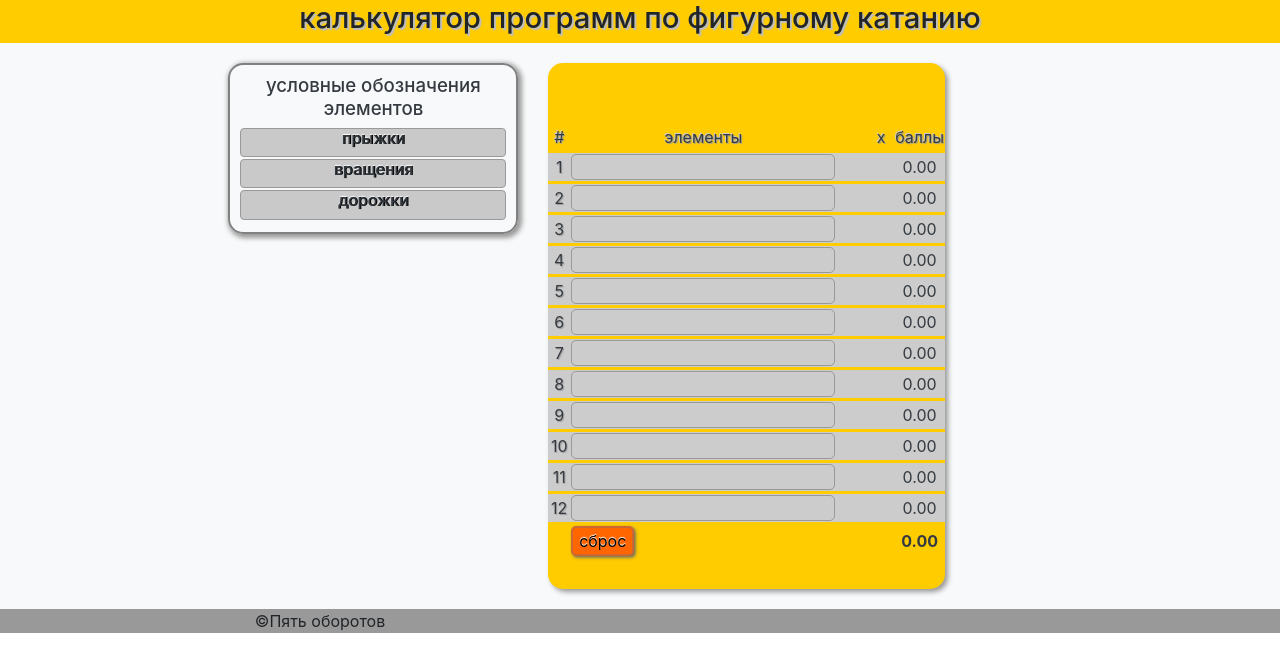
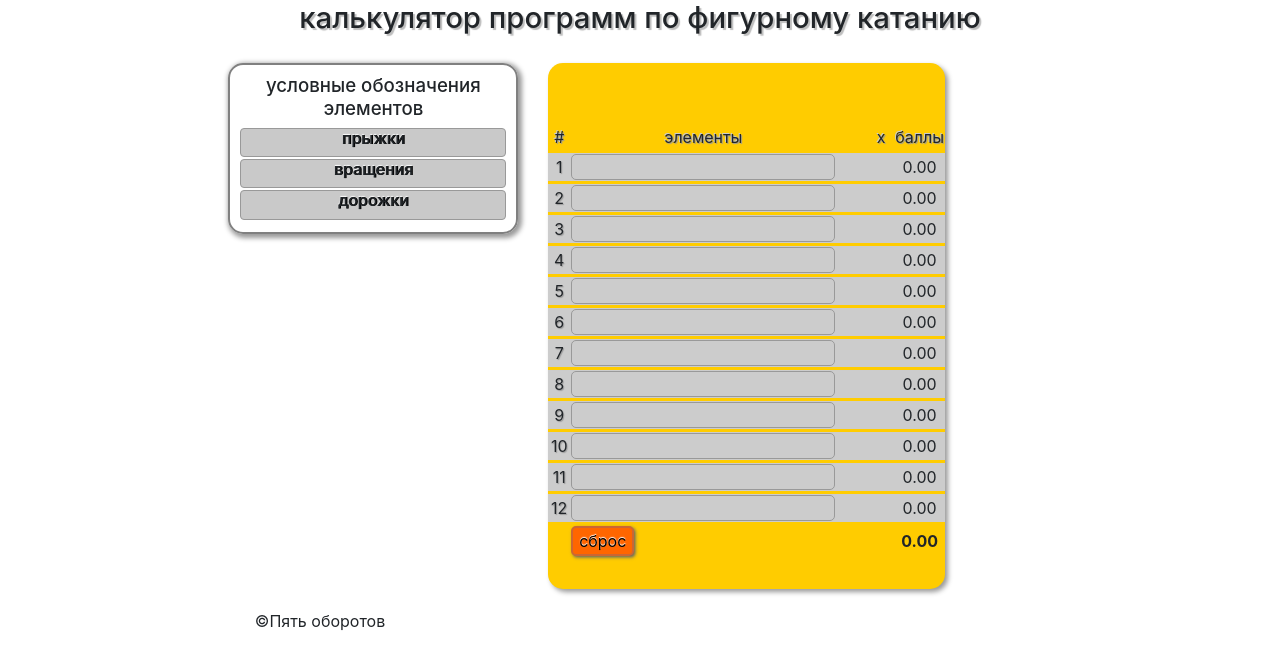
Before and after one commit to TimPulin/calculatorWithSelectors, a plain HTML site: page index.html in a window 1280 px wide. Drawn offline with nearby package versions, Linux system fonts and the light colour scheme.

Commit message:
something

```diff
--- a/index.css
+++ b/index.css
@@ -1,3 +1,8 @@
+
+
+
+
+
 h1 {
   font-size: 22pt;
   text-shadow: 2px 2px 1px rgb(190, 190, 190);
--- a/index.html
+++ b/index.html
@@ -230,18 +230,14 @@
 
 		<div class="container-fluid">
 			<div class="row justify-content-center Hat"> <!--Шапка сайта-->
-				<div  class="col-md-12" style="background-color: #FFCC00"><!--колонка -->
-					<div style="float:left"><!-- uSocial -->
-						<script async src="https://usocial.pro/usocial/usocial.js?v=6.1.4" data-script="usocial" charset="utf-8"></script>
-						<div class="uSocial-Share" data-pid="571eb59380f722d7e3012ec6da00c17b" data-type="share" data-options="round-rect,style3,default,absolute,horizontal,size24,eachCounter0,counter0" data-social="vk,fb,ok,telegram" data-mobile="vi,wa,sms"></div>
-					</div><!-- КОНЕЦ uSocial -->
+				<div  class="col-md-12"><!--колонка -->
 			       <center><h1>калькулятор программ по фигурному катанию</h1></center>
 				</div><!--КОНЕЦ колонка-->
 			</div><!--КОНЕЦ шапка сайта-->
 
 
-		<div class="row justify-content-start bg-light"><!--bootstrap ряд2-->
-		 	<div class="col-lg-4 col-md-7 bg-light text-dark"> <!--основная колонка с калькулятором-->
+		<div class="row justify-content-start"><!--bootstrap ряд2-->
+		 	<div class="col-lg-4 col-md-7"> <!--основная колонка с калькулятором-->
 
 				    <table class=" tableCalculator"><!--таблица калькулятора-->
 					     <tr> <!--Ряд для назначения размеров ячеек-->
@@ -581,7 +577,7 @@
 
 			<div class="col-lg-2 d-md-none d-lg-block order-lg-first"></div> <!--пространство для красоты-->
 
-			<div class="col-lg-3 col-md-5 order-lg-first order-md-1 bg-light text-dark"> <!--правая колонка - список элементов-->
+			<div class="col-lg-3 col-md-5 order-lg-first order-md-1"> <!--правая колонка - список элементов-->
 
 				<div class="notationBord">
 					<center><h2>условные обозначения элементов</h2></center>
@@ -660,10 +656,10 @@
 						</ul>
 					</div><!--КОНЕЦ wrap_list дорожки-->
 				</div><!--КОНЕЦ notationBord-->
-				</div>
+			</div><!--КОНЕЦ правая колонка - список элементов-->
 
 
-				<div class="col-lg-3 bg-light text-dark"> <!--колонка рекламного блока-->
+				<div class="col-lg-3"> <!--колонка рекламного блока-->
 
 				</div><!--КОНЕЦ колонка рекламного блока-->
 
@@ -680,10 +676,15 @@
 			</div>
 			<!--/LiveInternet-->
 
-			<div  class="col" style="background-color: #999">
+			<div  class="col">
 				 <div><center>©Пять оборотов</center></div>
 			</div>
-			<div class="col" style="background-color: #999">
+			<div class="col">
+					<div style="float:left"><!-- uSocial -->
+						<script async src="https://usocial.pro/usocial/usocial.js?v=6.1.4" data-script="usocial" charset="utf-8"></script>
+						<div class="uSocial-Share" data-pid="571eb59380f722d7e3012ec6da00c17b" data-type="share" data-options="round-rect,style3,default,absolute,horizontal,size24,eachCounter0,counter0" data-social="vk,fb,ok,telegram" data-mobile="vi,wa,sms"></div>
+					</div><!-- КОНЕЦ uSocial -->
+
 			</div>
 
 		</div><!--КОНЕЦ bootstrap ряд-подвал-->
```
